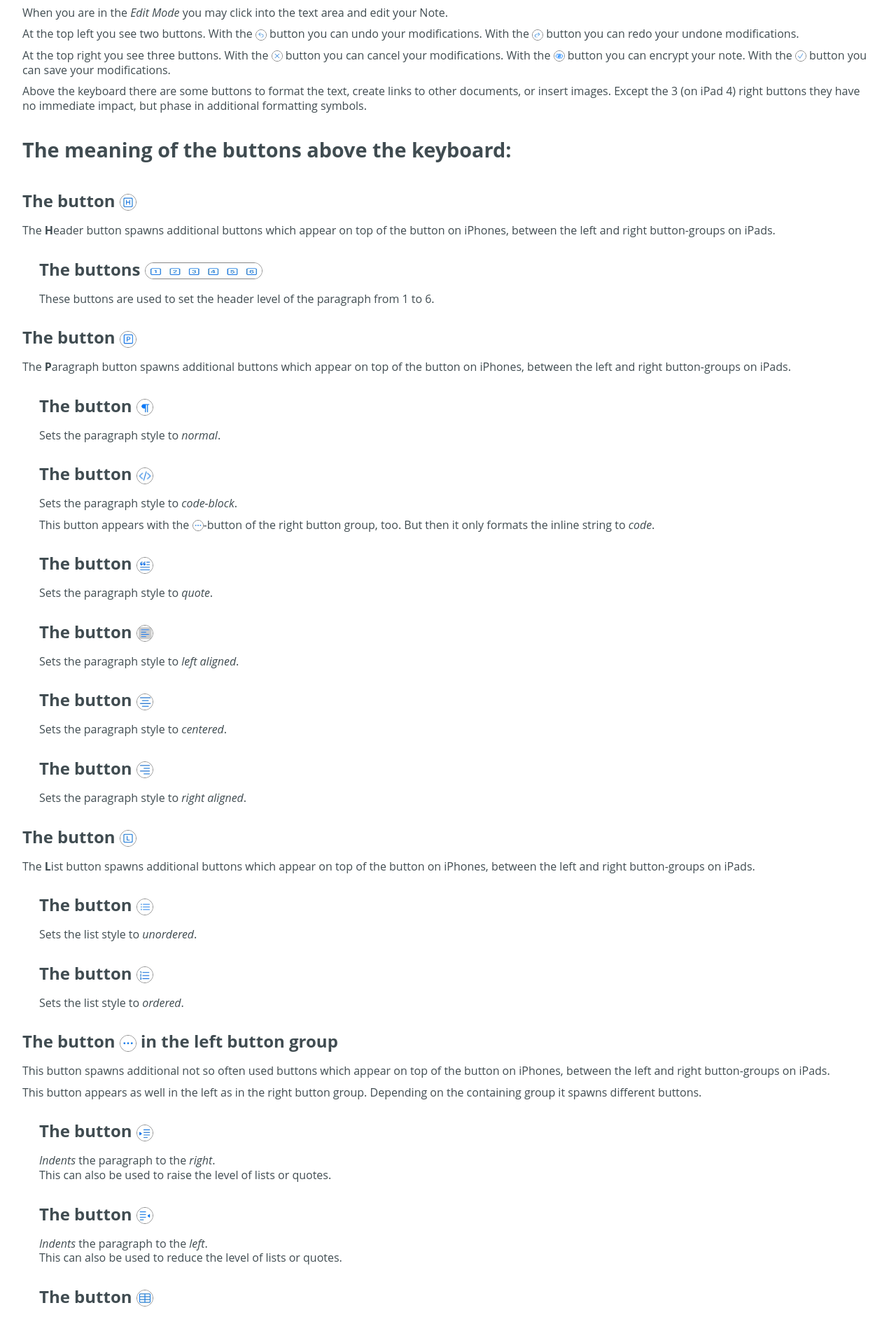
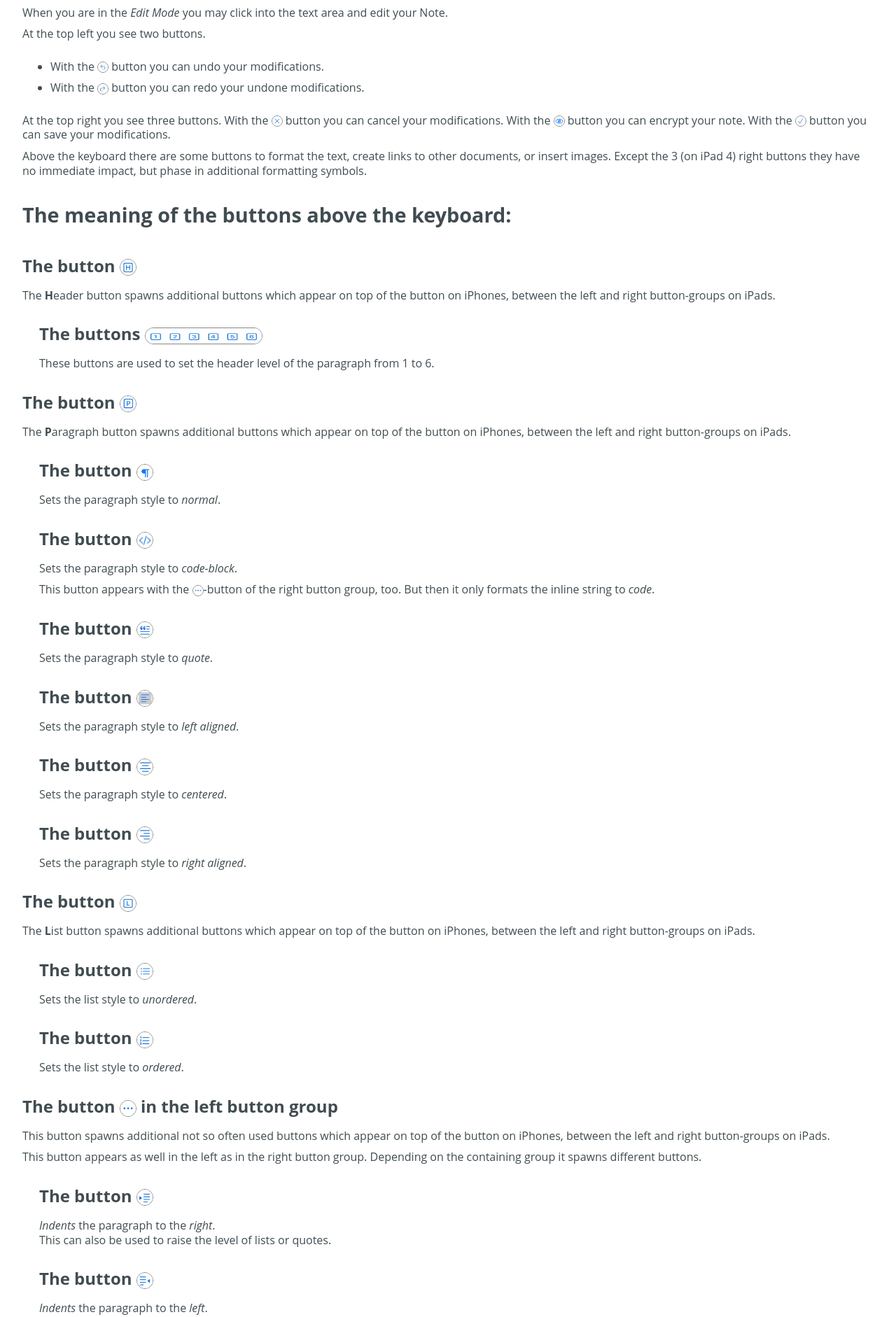
Before and after one commit to cs-LA/home, a Jekyll site: the page built from KTrunk/Manual/EditMode.md, in a window 1280 px wide. Shown: the part 1110-2992 px from the top of the page at 70% size. Built offline with Jekyll 4.4.1, drawn with Linux system fonts in a browser that asks for light colours; our own code applies the rules of GitHub Pages for plain Markdown files.

Commit message:
Update EditMode.md

```diff
--- a/KTrunk/Manual/EditMode.md
+++ b/KTrunk/Manual/EditMode.md
@@ -23,9 +23,19 @@
   <span class="de">Im <i>Bearbeitungs-Modus</i> kann man in den Text-Bereich klicken und die Notiz bearbeiten.</span>
 </p>
 <p>
-  <span class="en">At the top left you see two buttons. With the <img src="buttons/undo.jpg" class="inLine"> button you can undo your modifications. With the <img src="buttons/redo.jpg" class="inLine"> button you can redo your undone modifications.</span>
-  <span class="de">Oben links findet man zwei Schaltflächen. Mit der <img src="buttons/undo.jpg" class="inLine"> Schaltfläche kann man seine Änderungen rückgängig machen. Mit <img src="buttons/redo.jpg" class="inLine"> Schaltfläche kann man seine rückgängig gemachten Änderungen wiederherstellen.</span>
+  <span class="en">At the top left you see two buttons.</span>
+  <span class="de">Oben links findet man zwei Schaltflächen.</span>
 </p>
+<ul>
+  <li>
+    <span class="en">With the <img src="buttons/undo.jpg" class="inLine"> button you can undo your modifications.</span>
+    <span class="de">Mit der <img src="buttons/undo.jpg" class="inLine"> Schaltfläche kann man seine Änderungen rückgängig machen.</span>
+  </li>
+  <li>
+    <span class="en">With the <img src="buttons/redo.jpg" class="inLine"> button you can redo your undone modifications.</span>
+    <span class="de">Mit <img src="buttons/redo.jpg" class="inLine"> Schaltfläche kann man seine rückgängig gemachten Änderungen wiederherstellen.</span>
+  </li>
+</ul>
 <p>
   <span class="en">At the top right you see three buttons. With the <img src="buttons/cancel.jpg" class="inLine"> button you can cancel your modifications. With the <img src="buttons/eyeEncrypt.jpg" class="inLine"> button you can encrypt your note. With the <img src="buttons/save.jpg" class="inLine"> button you can save your modifications.</span>
   <span class="de">Oben rechts findet man drei Schaltflächen. Mit der <img src="buttons/cancel.jpg" class="inLine"> Schaltfläche kann man seine Änderungen verwerfen. Mit der <img src="buttons/eyeEncrypt.jpg" class="inLine"> Schaltfläche kann man seine Notiz verschlüsseln. Mit <img src="buttons/save.jpg" class="inLine"> Schaltfläche kann man seine Änderungen speichern.</span>
```
